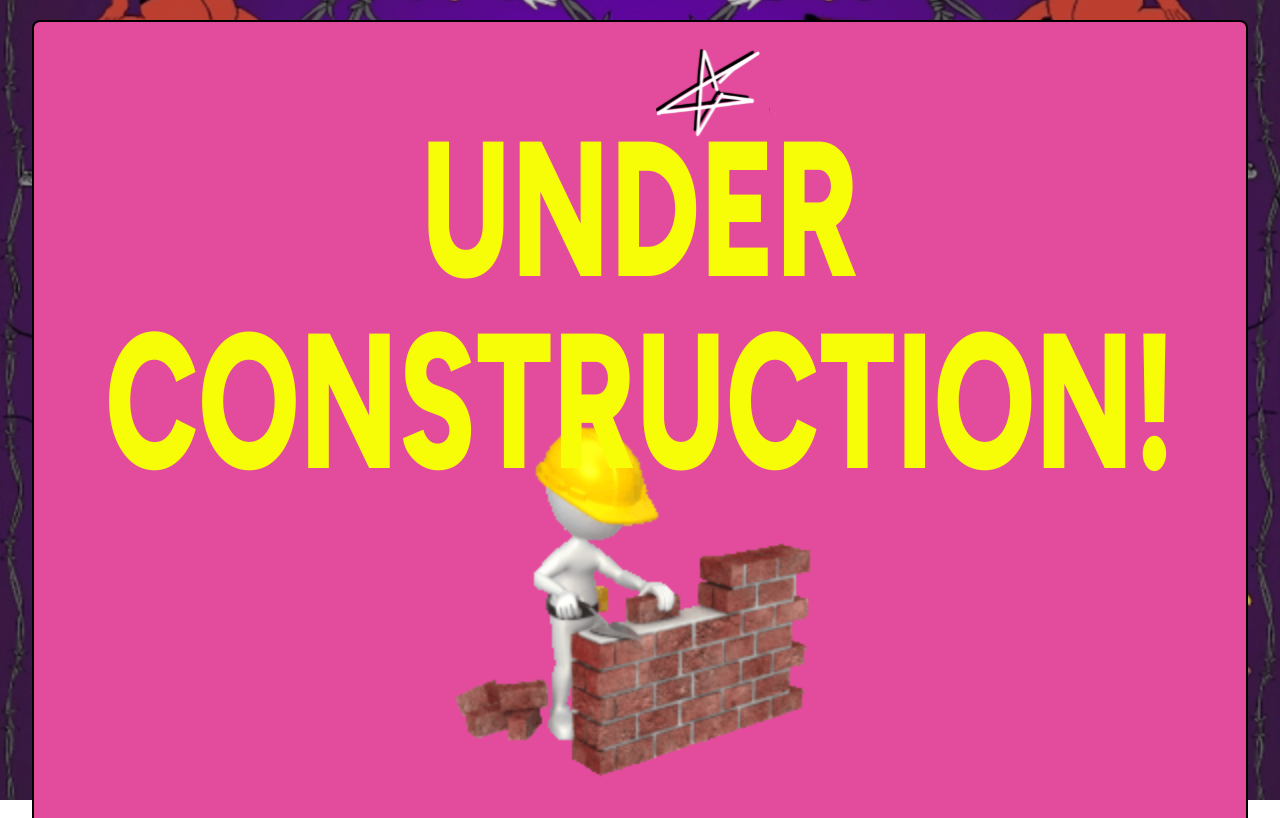
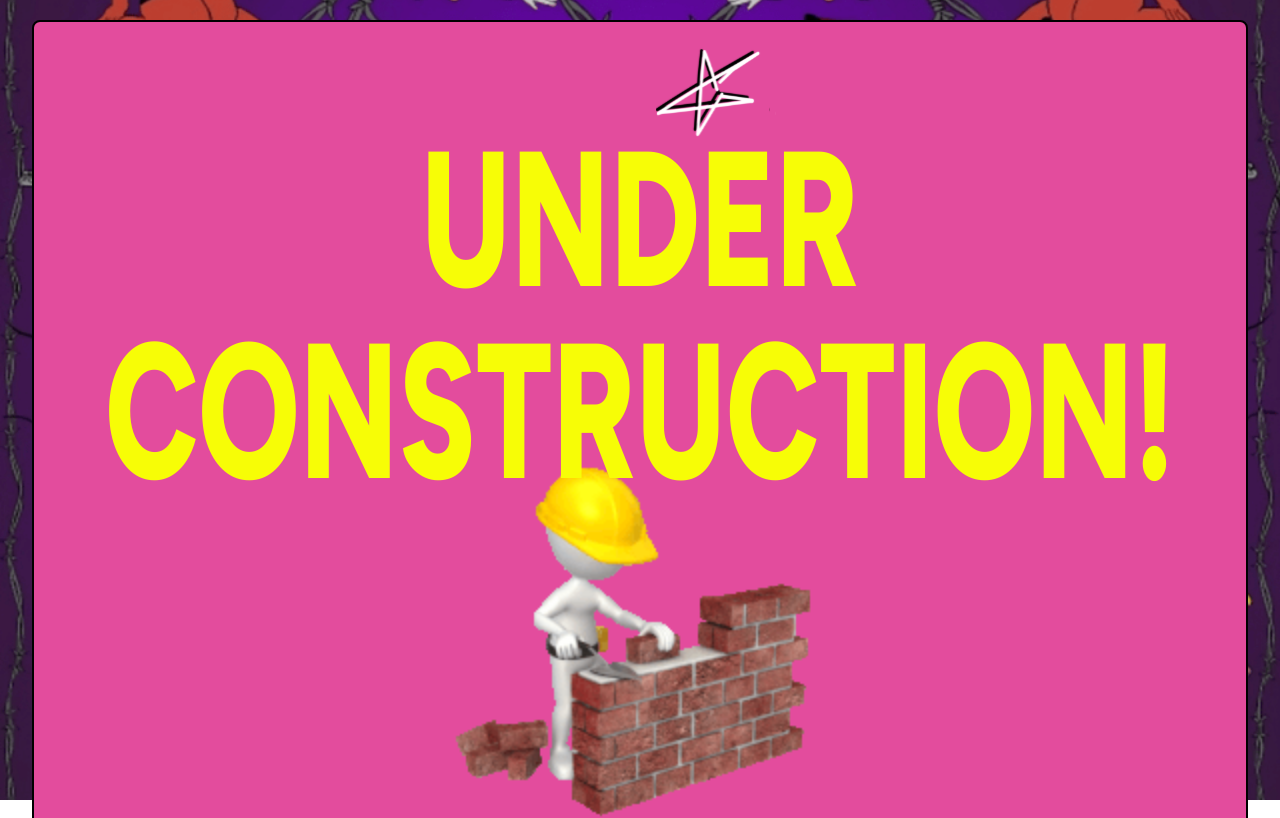
Before and after one commit to arthurjair/ArthurCanasLopez, a Next.js app: page /about in a window 1280 px wide. Shown: the top 818 px of the page. Built offline with nearby package versions, Linux system fonts and the light colour scheme.

Commit message:
nav link?

```diff
--- a/app/about/page.jsx
+++ b/app/about/page.jsx
@@ -21,7 +21,7 @@ export default function Projects() {
 
                   {/* About Me content */}
                   <div>
-                    <h1 className='font-inter text-4xl font-black md:text-5xl lg:text-9xl text-[#F7FD06]  text-center pt-30 scale-y-150'> UNDER CONSTRUCTION!</h1>
+                    <h1 className='font-inter text-4xl font-black md:text-5xl lg:text-9xl text-[#F7FD06]  text-center mt-20 lg:mt-40 scale-y-150'> UNDER CONSTRUCTION!</h1>
                     <div>
                       <Image
                         src={assets.construction}
```
